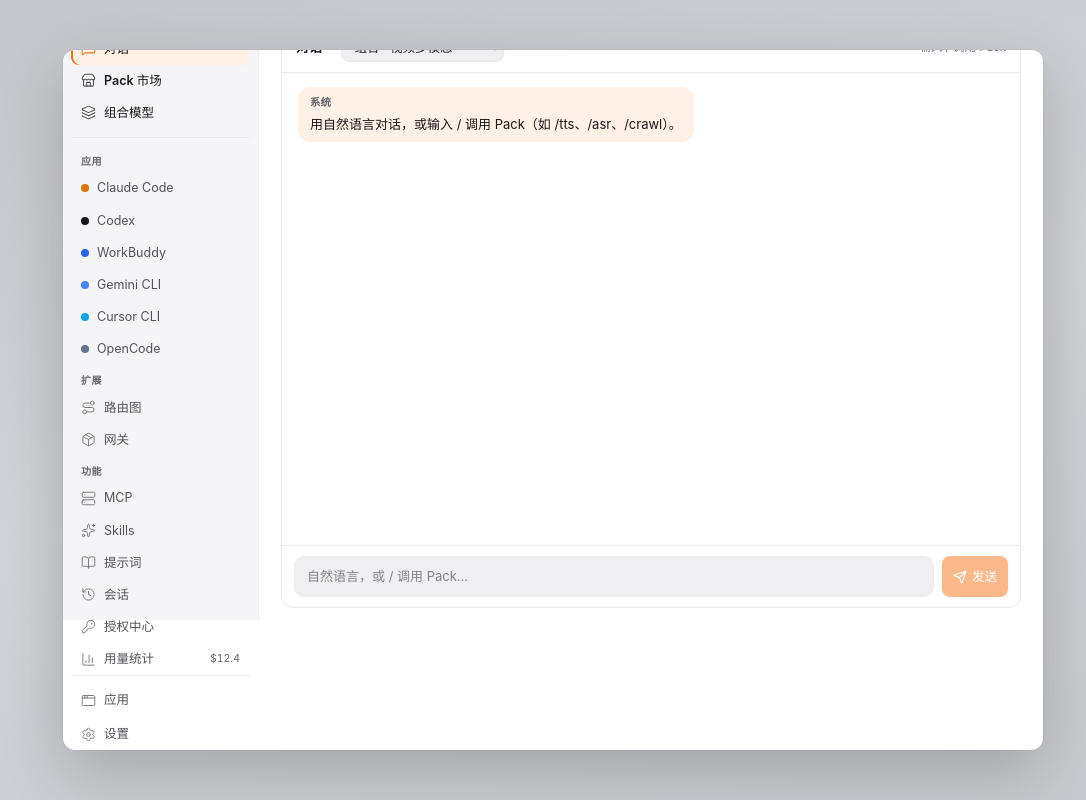
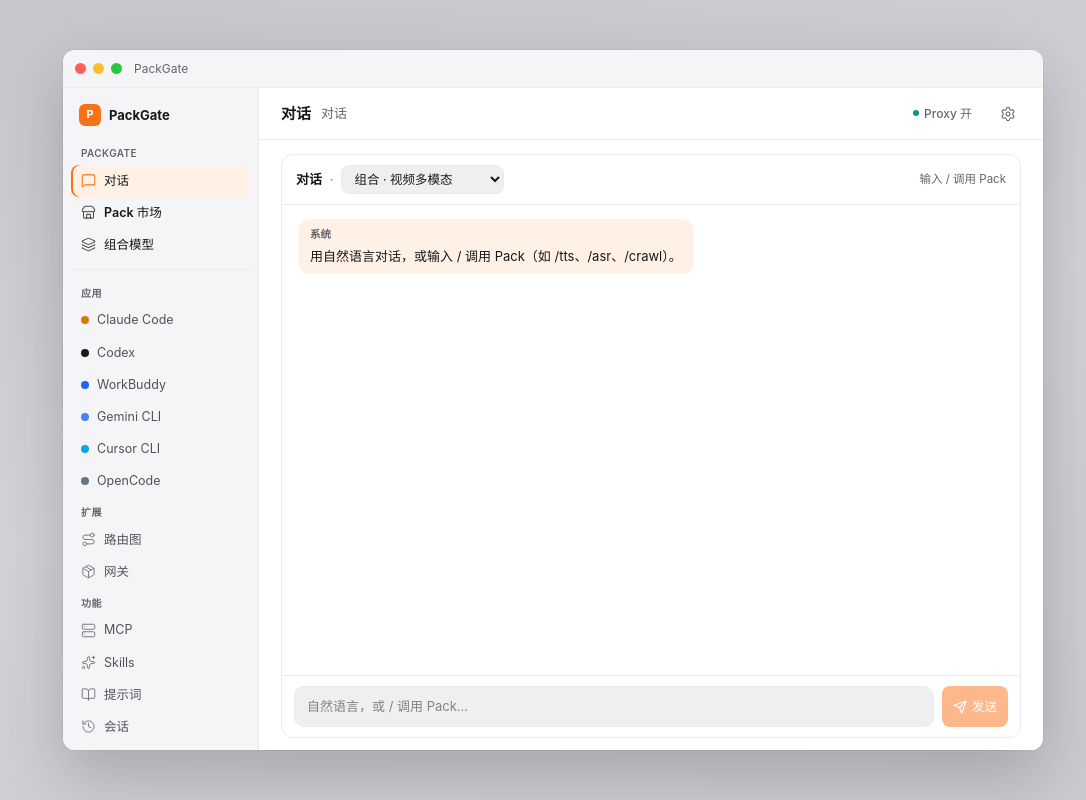
Before and after one commit to beyondchenlin/packgate-demo, a React (Vite) app: page / in a window 1280 px wide. Shown: the whole page, without its empty margins (87-1173 px from the left). Built offline with nearby package versions, Linux system fonts and the light colour scheme.

Commit message:
fix: stop cropping window titlebar and sidebar top
Stage uses safe centering + height calc(100dvh - padding) so chrome,
Logo, and 对话 stay fully visible; sidebar gets top padding.

```diff
--- a/src/App.tsx
+++ b/src/App.tsx
@@ -111,13 +111,10 @@ function Shell() {
 
   return (
     <div
-      className={`desktop-bg flex h-full min-h-screen w-full items-center justify-center p-6 sm:p-10 ${
-        theme === 'dark' ? 'theme-dark' : ''
-      }`}
+      className={`desktop-bg ${theme === 'dark' ? 'theme-dark' : ''}`}
     >
       <div
-        className={`window-shell relative w-[min(980px,94vw)] ${theme === 'dark' ? 'theme-dark' : ''}`}
-        style={{ height: 'min(700px, 88vh)' }}
+        className={`window-shell relative ${theme === 'dark' ? 'theme-dark' : ''}`}
       >
         <div className="win-chrome">
           <div className="traffic">
--- a/src/index.css
+++ b/src/index.css
@@ -52,15 +52,31 @@
 }
 
 * { box-sizing: border-box; }
-html, body, #root { height: 100%; margin: 0; }
+html, body, #root {
+  height: 100%;
+  margin: 0;
+}
 body {
   font: 13px/1.45 var(--font-sans);
   color: var(--fg-1);
   background: #c8c9ce;
   -webkit-font-smoothing: antialiased;
+  /* allow the desktop stage to scroll rather than clip the window top */
+  overflow: auto;
 }
 
 .desktop-bg {
+  box-sizing: border-box;
+  min-height: 100%;
+  min-height: 100dvh;
+  width: 100%;
+  display: flex;
+  align-items: center;
+  justify-content: center;
+  /* safe: if window+padding taller than viewport, pin to start (no top crop) */
+  align-items: safe center;
+  justify-content: safe center;
+  padding: clamp(28px, 5vh, 56px) clamp(16px, 3vw, 40px);
   background: linear-gradient(165deg, #c5c6cb 0%, #d2d3d8 50%, #c9cacf 100%);
 }
 .theme-dark.desktop-bg,
@@ -69,19 +85,27 @@ body {
 }
 
 .window-shell {
+  box-sizing: border-box;
   background: var(--bg-app);
   border-radius: 12px;
+  /* clip only for rounded corners — chrome/sidebar stay inside flex flow */
   overflow: hidden;
   box-shadow:
     0 24px 64px rgba(0,0,0,0.2),
     0 0 0 0.5px rgba(0,0,0,0.08);
   display: flex;
   flex-direction: column;
+  flex-shrink: 0;
+  margin: auto;
+  width: min(980px, 94vw);
+  /* always leave stage padding so titlebar never sticks to / past viewport top */
+  height: min(700px, calc(100dvh - 2 * clamp(28px, 5vh, 56px)));
+  max-height: calc(100dvh - 56px);
 }
 
-/* traffic + drag strip */
+/* traffic + drag strip — always visible above sidebar/main */
 .win-chrome {
-  height: 36px;
+  height: 38px;
   display: flex;
   align-items: center;
   gap: 8px;
@@ -89,6 +113,9 @@ body {
   background: var(--bg-sidebar);
   border-bottom: 0.5px solid var(--border);
   flex: none;
+  flex-shrink: 0;
+  position: relative;
+  z-index: 2;
 }
 .traffic { display: flex; gap: 7px; }
 .traffic i { width: 11px; height: 11px; border-radius: 50%; }
@@ -109,14 +136,20 @@ body {
   border-right: 0.5px solid var(--border);
   display: flex;
   flex-direction: column;
-  padding: 8px 8px 10px;
+  /* top padding so Logo + first item never hug / clip under chrome */
+  padding: 12px 8px 12px;
+  min-height: 0;
+  overflow-x: hidden;
+  overflow-y: auto;
 }
 .sidebar.collapsed { width: 56px; }
 
 .sb-brand {
   display: flex; align-items: center; gap: 8px;
-  padding: 6px 8px 10px;
+  padding: 4px 8px 12px;
   font-weight: 650; font-size: 13px; color: var(--fg-1);
+  flex: none;
+  flex-shrink: 0;
 }
 .sb-brand .logo {
   width: 22px; height: 22px; border-radius: 6px;
@@ -169,9 +202,10 @@ body {
 }
 .sb-item.core[data-on="true"] svg { color: var(--action); opacity: 1; }
 .sb-core-block {
-  margin: 2px 0 8px;
-  padding: 2px 0 8px;
+  margin: 0 0 8px;
+  padding: 0 0 8px;
   border-bottom: 0.5px solid var(--border);
+  flex: none;
 }
 
 .sb-foot {
```
